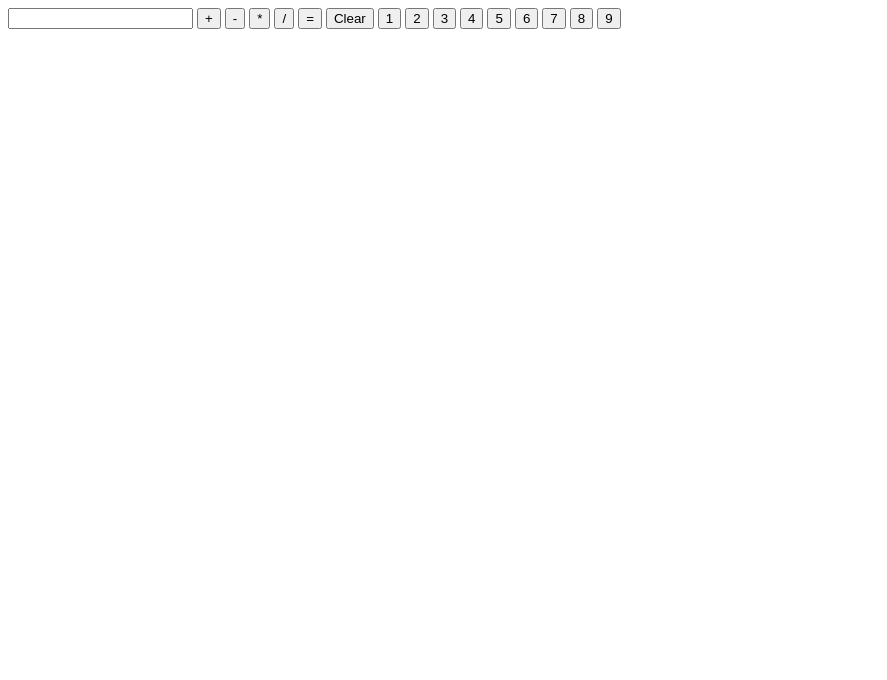
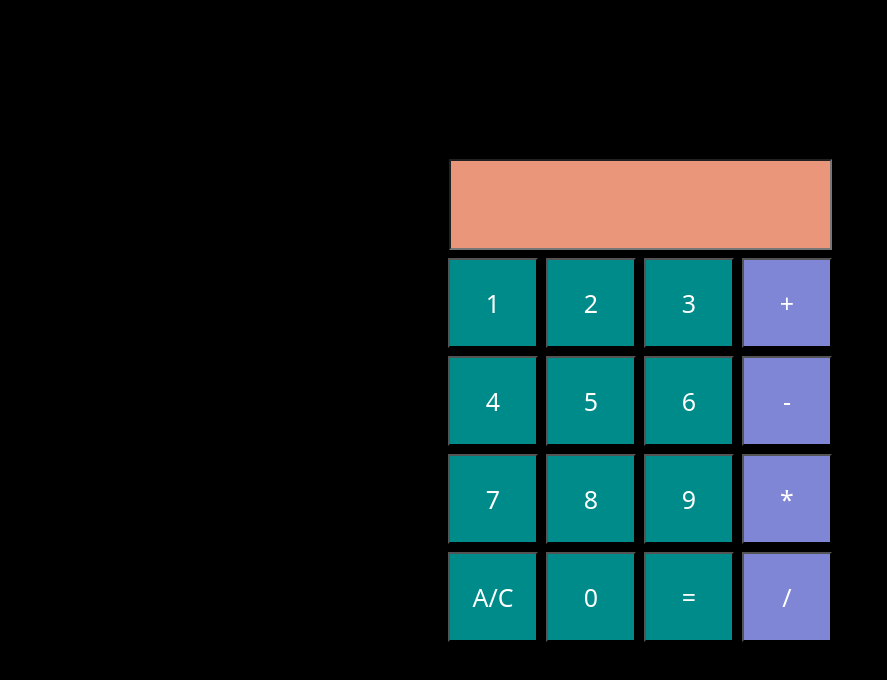
Before and after one commit to fatirali/odin_calculator_final_project, a plain HTML site: page index.html in a window 1280 px wide. Shown: the whole page, without its empty margins (0-887 px from the left). Drawn offline with Linux system fonts and the light colour scheme.

Commit message:
style of calculator made better. Calculator centered, font changed. Edge cases still need fixing: after selecting first and second numbers pressing operands multiple times should not continue to make calculations

```diff
--- a/index.html
+++ b/index.html
@@ -1,30 +1,47 @@
 <!DOCTYPE html>
 <html lang="en">
+
 <head>
     <meta charset="UTF-8">
     <meta name="viewport" content="width=device-width, initial-scale=1.0">
     <title>Document</title>
+    <link rel="stylesheet" href="style.css">
+</head>
 
-</head>
 <body>
+    <div class="calc">
+        <div class="screen">
             <input id="myInput" type="number">
-    <button id="add" class="operand"> + </button>
-    <button id="subtract" class="operand"> - </button>
-    <button id="multiply" class="operand"> * </button>
-    <button id="divide" class="operand"> / </button>
-    <button id ="equals" class="equals"> = </button>
-    <button id="clear"> Clear </button>
+        </div>
+        <div class="non-screen">
+            <div class="first-row">
                 <button id="one" class="number">1</button>
                 <button id="two" class="number">2</button>
                 <button id="three" class="number">3</button>
+                <button id="add" class="operand">+</button>
+            </div>
+            <div class="second-row">
                 <button id="four" class="number">4</button>
                 <button id="five" class="number">5</button>
                 <button id="six" class="number">6</button>
+                <button id="subtract" class="operand">-</button>
+            </div>
+            <div class="third-row">
                 <button id="seven" class="number">7</button>
                 <button id="eight" class="number">8</button>
                 <button id="nine" class="number">9</button>
-
+                <button id="multiply" class="operand">*</button>
+            </div>
+            <div class="fourth-row">
+                <button id="clear">A/C</button>
+                <button id="zero" class="number">0</button>
+                <button id="equals" class="equals">=</button>
+                <button id="divide" class="operand">/</button>
+            </div>
+        </div>
+    </div>
 
     <script src="script.js"></script>
 </body>
+
 </html>
--- a/style.css
+++ b/style.css
@@ -0,0 +1,75 @@
+input::-webkit-outer-spin-button,
+input::-webkit-inner-spin-button {
+  -webkit-appearance: none;
+  margin: 0;
+}
+
+body, html{
+    display: flex;
+    flex-direction: column;
+    justify-content: center;
+    background-color: #F9FAF8;
+    height: 100%;
+    margin:0;
+    background-color: black;
+}
+
+
+input {
+    background-color: darksalmon;
+    font-size: 55px ;
+    color : white;
+    height: 85px;
+    width: 375px;
+    display: flex;
+    text-align: center;
+    margin: 4px;
+}
+
+.screen {
+    display: flex;
+    flex-direction: row;
+    justify-content: center;
+    align-items: center;
+
+}
+
+.non-screen {
+    display: flex;
+    flex-direction: column;
+    align-items: center;
+    justify-content: center;
+
+}
+
+.first-row {
+    margin: 2px;
+}
+
+.second-row {
+    margin: 2px;
+}
+
+.third-row {
+    margin: 2px;
+}
+
+.fourth-row {
+    margin: 2px;
+}
+
+button {
+    font-size: 25px ;
+    font-style: bold;
+    height: 90px;
+    width: 90px;
+    color : white;
+    background-color: darkcyan;
+    padding: 6px;
+    margin: 2px;
+    font-family: system-ui, -apple-system, BlinkMacSystemFont, 'Segoe UI', Roboto, Oxygen, Ubuntu, Cantarell, 'Open Sans', 'Helvetica Neue', sans-serif;
+}
+
+.operand {
+    background-color: rgb(127, 134, 213);
+}
```
Lines whose indentation alone changed are shown as unchanged.
